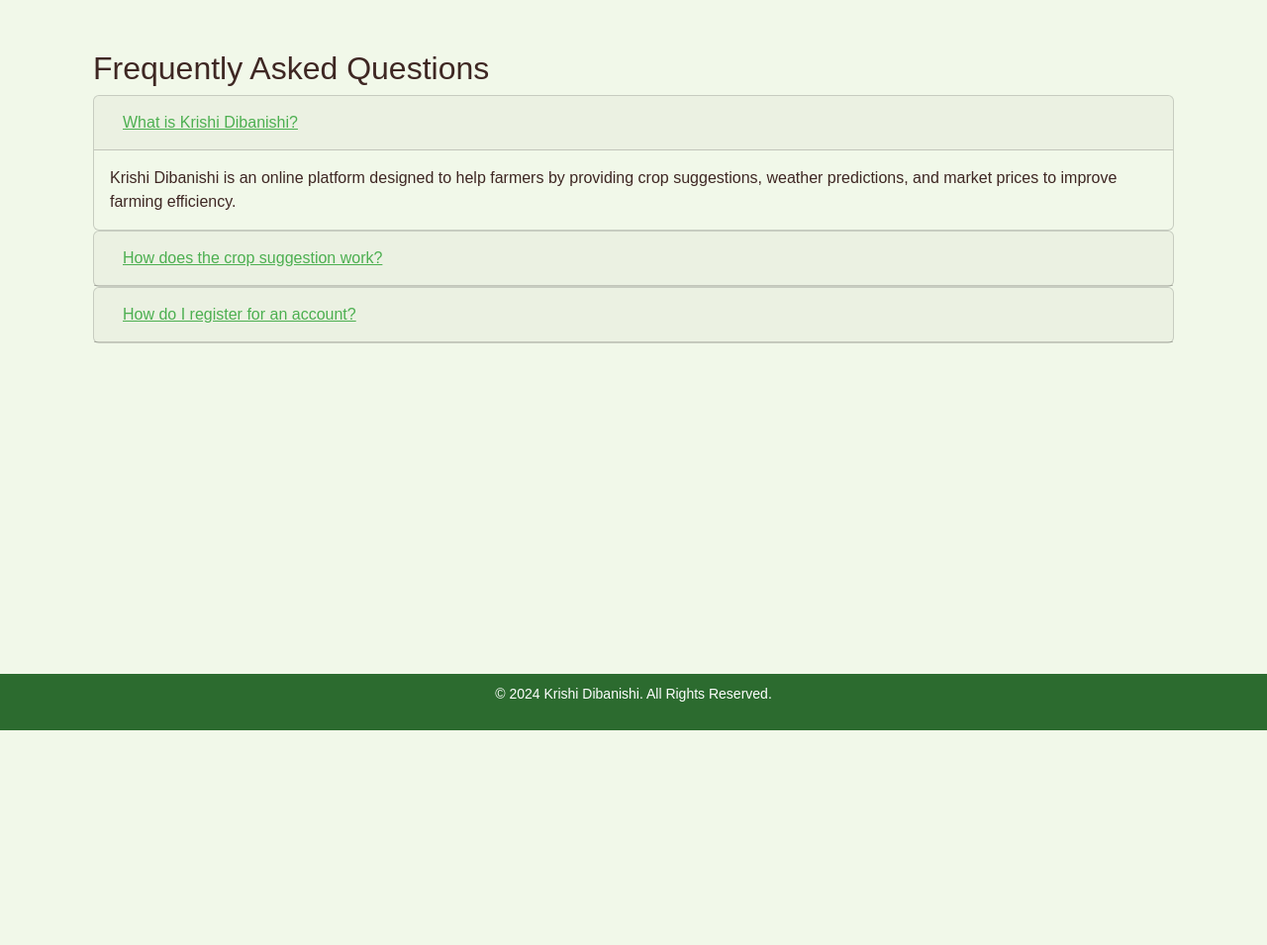
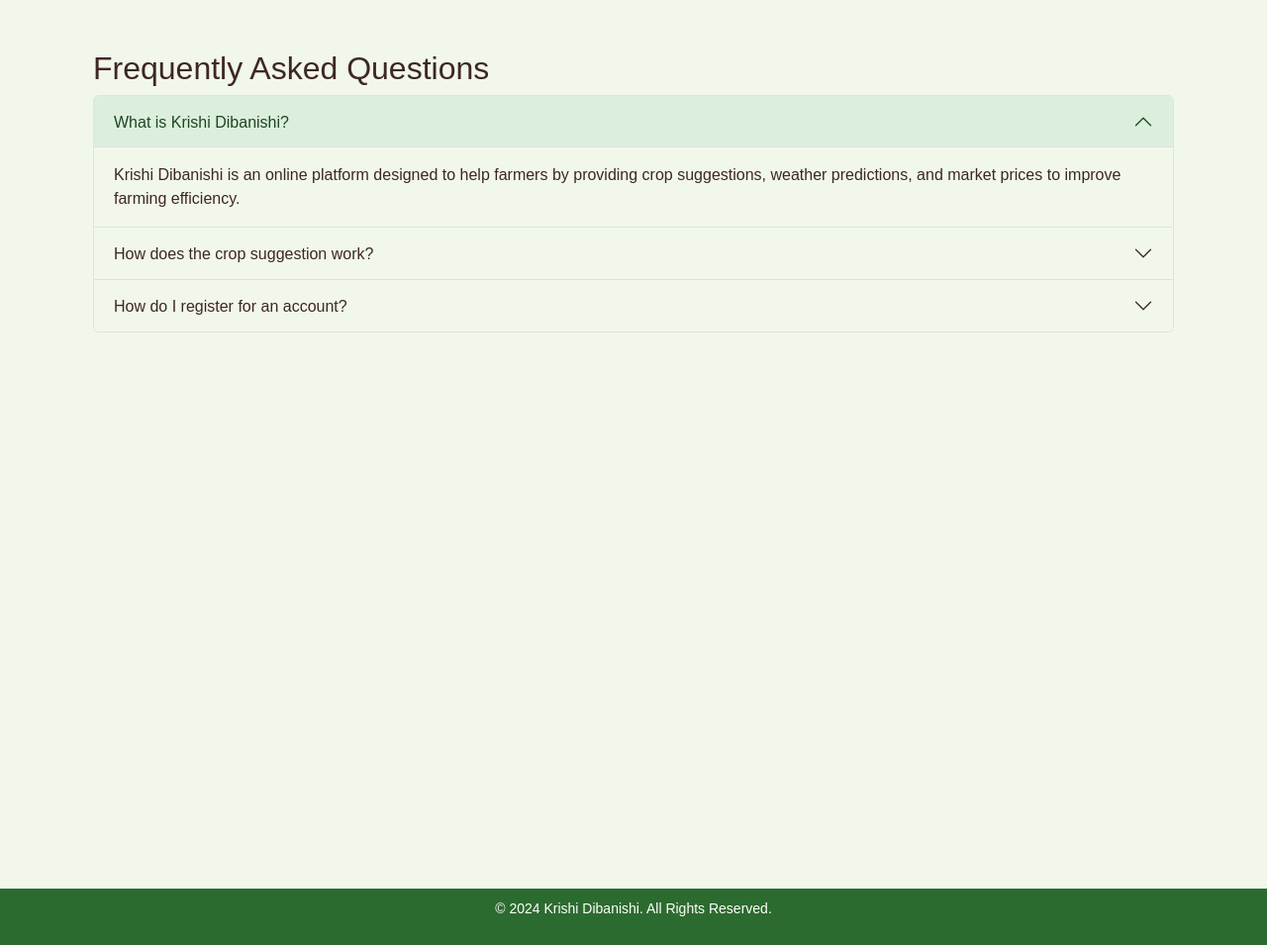
Before and after one commit to shadmansaleh/Krishi-DibaNishi, a Flask app: page /faq in a window 1280 px wide. Shown: the part 62-1017 px from the top of the page at 99% size. Before the commit the page ends 800 px from the top, so only its background shows below. Run offline with Flask 3, Linux system fonts and the light colour scheme; style sheets or scripts are compiled from the project's sources; some libraries are stand-ins or nearby versions; some web fonts are replaced.

Commit message:
simple tweaks

```diff
--- a/app/static/css/main.css
+++ b/app/static/css/main.css
@@ -2,13 +2,16 @@ body {
   font-family: Arial, sans-serif;
   margin: 0;
   padding: 0; }
+
+main {
+  min-height: 100dvh; }
 
 footer {
   background-color: #4CAF50;
   color: white;
   text-align: center;
   padding: 10px 0;
-  position: fixed;
+  /* position: fixed; */
   bottom: 0;
   width: 100%;
   font-size: 14px; }
--- a/app/static/scss/main.scss
+++ b/app/static/scss/main.scss
@@ -9,13 +9,17 @@ body {
   padding: 0;
 }
 
+
+main {
+  min-height: 100dvh;
+}
 // Footer
 footer {
   background-color: $primary-color;
   color: white;
   text-align: center;
   padding: 10px 0;
-  position: fixed;
+  /* position: fixed; */
   bottom: 0;
   width: 100%;
   font-size: 14px;
--- a/app/templates/pages/faq.html
+++ b/app/templates/pages/faq.html
@@ -8,46 +8,40 @@ FAQ - Krishi Dibanishi
 <div class="container mt-4">
     <h2>Frequently Asked Questions</h2>
     <div class="accordion" id="faqAccordion">
-        <div class="card">
-            <div class="card-header" id="headingOne">
-                <h5 class="mb-0">
-                    <button class="btn btn-link" type="button" data-toggle="collapse" data-target="#collapseOne" aria-expanded="true" aria-controls="collapseOne">
+        <div class="accordion-item">
+            <h2 class="accordion-header" id="headingOne">
+                <button class="accordion-button" type="button" data-bs-toggle="collapse" data-bs-target="#collapseOne" aria-expanded="true" aria-controls="collapseOne">
                     What is Krishi Dibanishi?
                 </button>
-                </h5>
-            </div>
-            <div id="collapseOne" class="collapse show" aria-labelledby="headingOne" data-parent="#faqAccordion">
-                <div class="card-body">
+            </h2>
+            <div id="collapseOne" class="accordion-collapse collapse show" aria-labelledby="headingOne" data-bs-parent="#faqAccordion">
+                <div class="accordion-body">
                     Krishi Dibanishi is an online platform designed to help farmers by providing crop suggestions, weather predictions, and market prices to improve farming efficiency.
                 </div>
             </div>
         </div>
 
-        <div class="card">
-            <div class="card-header" id="headingTwo">
-                <h5 class="mb-0">
-                    <button class="btn btn-link collapsed" type="button" data-toggle="collapse" data-target="#collapseTwo" aria-expanded="false" aria-controls="collapseTwo">
+        <div class="accordion-item">
+            <h2 class="accordion-header" id="headingTwo">
+                <button class="accordion-button collapsed" type="button" data-bs-toggle="collapse" data-bs-target="#collapseTwo" aria-expanded="false" aria-controls="collapseTwo">
                     How does the crop suggestion work?
                 </button>
-                </h5>
-            </div>
-            <div id="collapseTwo" class="collapse" aria-labelledby="headingTwo" data-parent="#faqAccordion">
-                <div class="card-body">
+            </h2>
+            <div id="collapseTwo" class="accordion-collapse collapse" aria-labelledby="headingTwo" data-bs-parent="#faqAccordion">
+                <div class="accordion-body">
                     The crop suggestion feature uses climate and soil data to recommend crops suitable for specific regions and seasons, helping farmers maximize yield.
                 </div>
             </div>
         </div>
 
-        <div class="card">
-            <div class="card-header" id="headingThree">
-                <h5 class="mb-0">
-                    <button class="btn btn-link collapsed" type="button" data-toggle="collapse" data-target="#collapseThree" aria-expanded="false" aria-controls="collapseThree">
+        <div class="accordion-item">
+            <h2 class="accordion-header" id="headingThree">
+                <button class="accordion-button collapsed" type="button" data-bs-toggle="collapse" data-bs-target="#collapseThree" aria-expanded="false" aria-controls="collapseThree">
                     How do I register for an account?
                 </button>
-                </h5>
-            </div>
-            <div id="collapseThree" class="collapse" aria-labelledby="headingThree" data-parent="#faqAccordion">
-                <div class="card-body">
+            </h2>
+            <div id="collapseThree" class="accordion-collapse collapse" aria-labelledby="headingThree" data-bs-parent="#faqAccordion">
+                <div class="accordion-body">
                     To register, simply click on the "Register" link in the navigation menu and fill out the registration form.
                 </div>
             </div>
```
Lines whose indentation alone changed are shown as unchanged.
